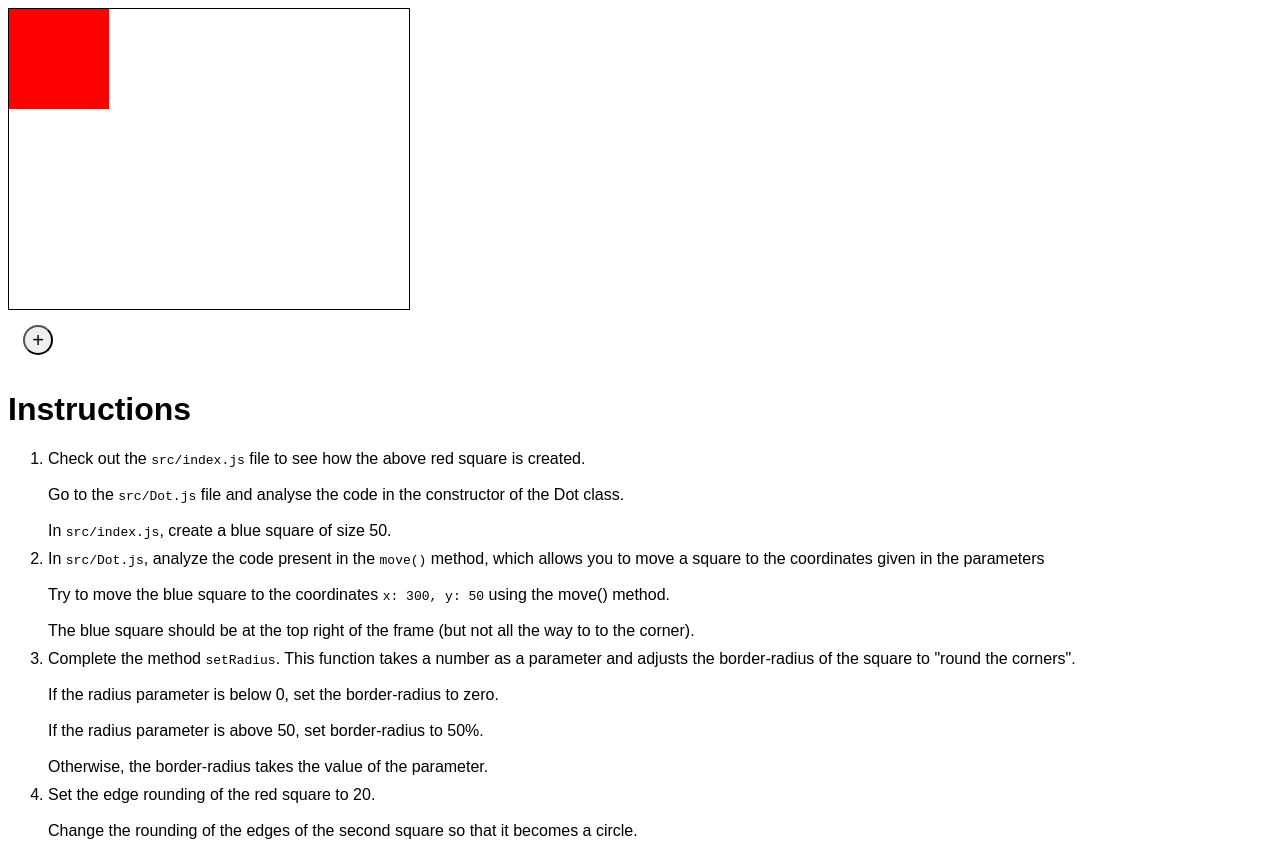
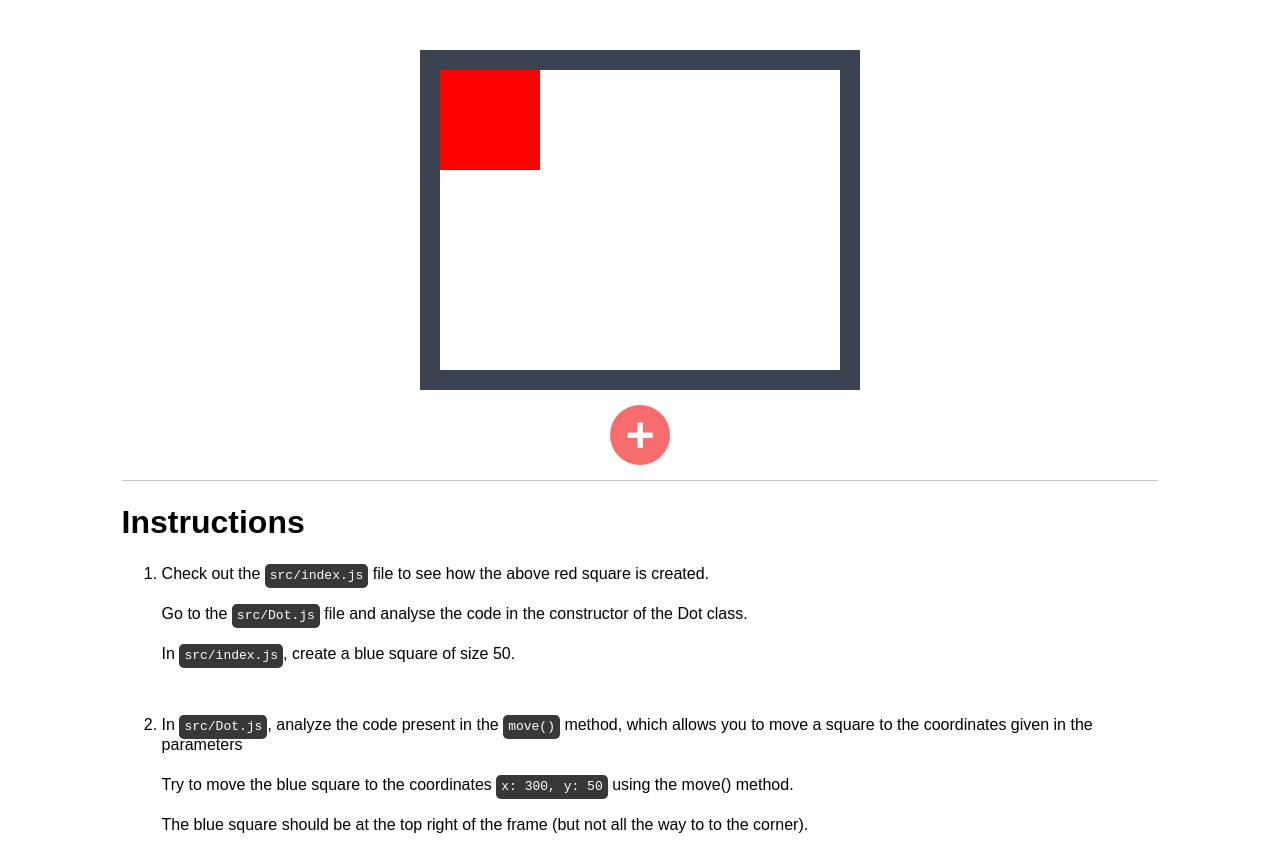
Before and after one commit to carlosaore/dojo-oop, a website built with Parcel: page index.html in a window 1280 px wide. Shown: the top 843 px of the page. Built offline with nearby package versions, Linux system fonts and the light colour scheme.

Commit message:
Code clean up

```diff
--- a/src/Dot.js
+++ b/src/Dot.js
@@ -17,9 +17,7 @@ export default class Dot {
     this.move(0, 0);
   }
 
-  // Step 2 : Analyze the code of the move method
   move(x, y) {
-    // Step 5 : Adapt the move() method so that the element never leaves the frame
     this.x = x;
     this.y = y;
     this.element.style.left = x + "px";
@@ -37,6 +35,5 @@ export default class Dot {
     this.element.style.backgroundColor = color;
   }
 
-  // Step 3: Complete the setRadius method.
   setRadius(radius) {}
 }
--- a/src/styles.css
+++ b/src/styles.css
@@ -1,18 +1,42 @@
 body,
 html {
   font-family: sans-serif;
+  width: 90%;
+  margin: 25px auto 0 auto;
+  line-height: 1.25;
+}
+
+li {
+  margin-top: 50px;
+}
+
+li:first-of-type {
+  margin-top: 0;
+}
+
+code {
+  background-color: rgb(56, 56, 56);
+  color: white;
+  border-radius: 0.3rem;
+  padding: 4px 5px 5px;
+  white-space: nowrap;
 }
 
 #button {
+  background-color: #f76c6c;
+  color: white;
   transition-duration: 0.3s;
+  border: none;
   border-radius: 50%;
-  width: 30px;
-  height: 30px;
-  font-size: 20px;
+  width: 60px;
+  height: 60px;
+  font-size: 50px;
+  font-weight: bold;
+  margin: 0 auto;
 }
 
 #button:hover {
-  background-color: rgb(0, 0, 0);
+  background-color: #be5151;
   border: none;
   color: white;
   cursor: pointer;
@@ -22,19 +46,22 @@ html {
   outline: 0;
 }
 
-#instrcutions-container {
+#instructions-container {
   border-top: 1px solid rgb(196, 196, 196);
 }
 
 #controls-container {
   padding: 15px;
+  display: grid;
+  place-items: center;
 }
 
 #dots-container {
   position: relative;
-  border: 1px solid black;
+  border: 20px solid #39424e;
   height: 300px;
   width: 400px;
+  margin: 0 auto;
 }
 
 #dots-container div {
```
Also changed, not shown: src/index.js (+0 -8 lines), README.md.
